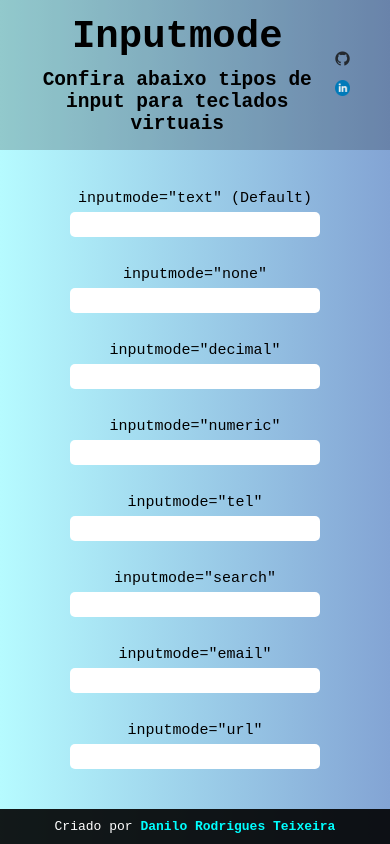
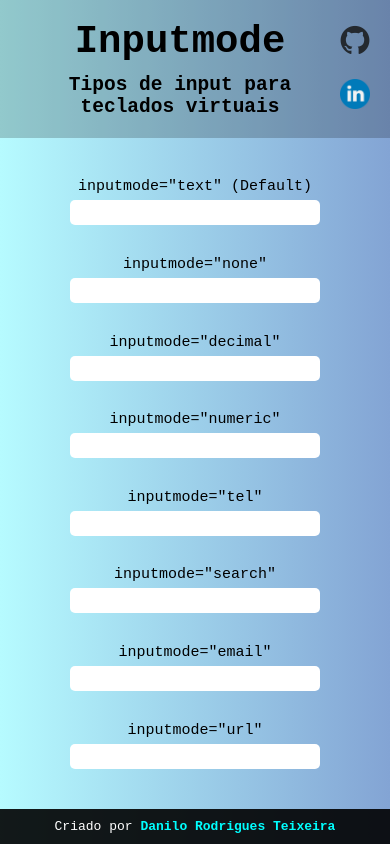
Before and after one commit to DaniloTeixeira/inputmode, a plain HTML site: page index.html in a window 390 px wide. Drawn offline with Linux system fonts and the light colour scheme.

Commit message:
Ajustes CSS e de texto

```diff
--- a/index.html
+++ b/index.html
@@ -12,7 +12,7 @@
         <div></div>
         <div>
             <h1>Inputmode</h1>
-            <h2>Confira abaixo tipos de input para teclados virtuais</h2>
+            <h2>Tipos de input para teclados virtuais</h2>
         </div>
         <div class="img-container">
             <a  href="https://github.com/DaniloTeixeira" target="_blank">
--- a/style/style.scss
+++ b/style/style.scss
@@ -43,11 +43,10 @@ header {
 
         @media (max-width:500px) {
             flex-direction: column;
-            gap: 10px;
+            margin: 0;
         }
 
         img {
-            max-width: 100%;
             width: 30px;
             cursor: pointer;
         }
```
Also changed, not shown: style/style.css, 1 other file.
